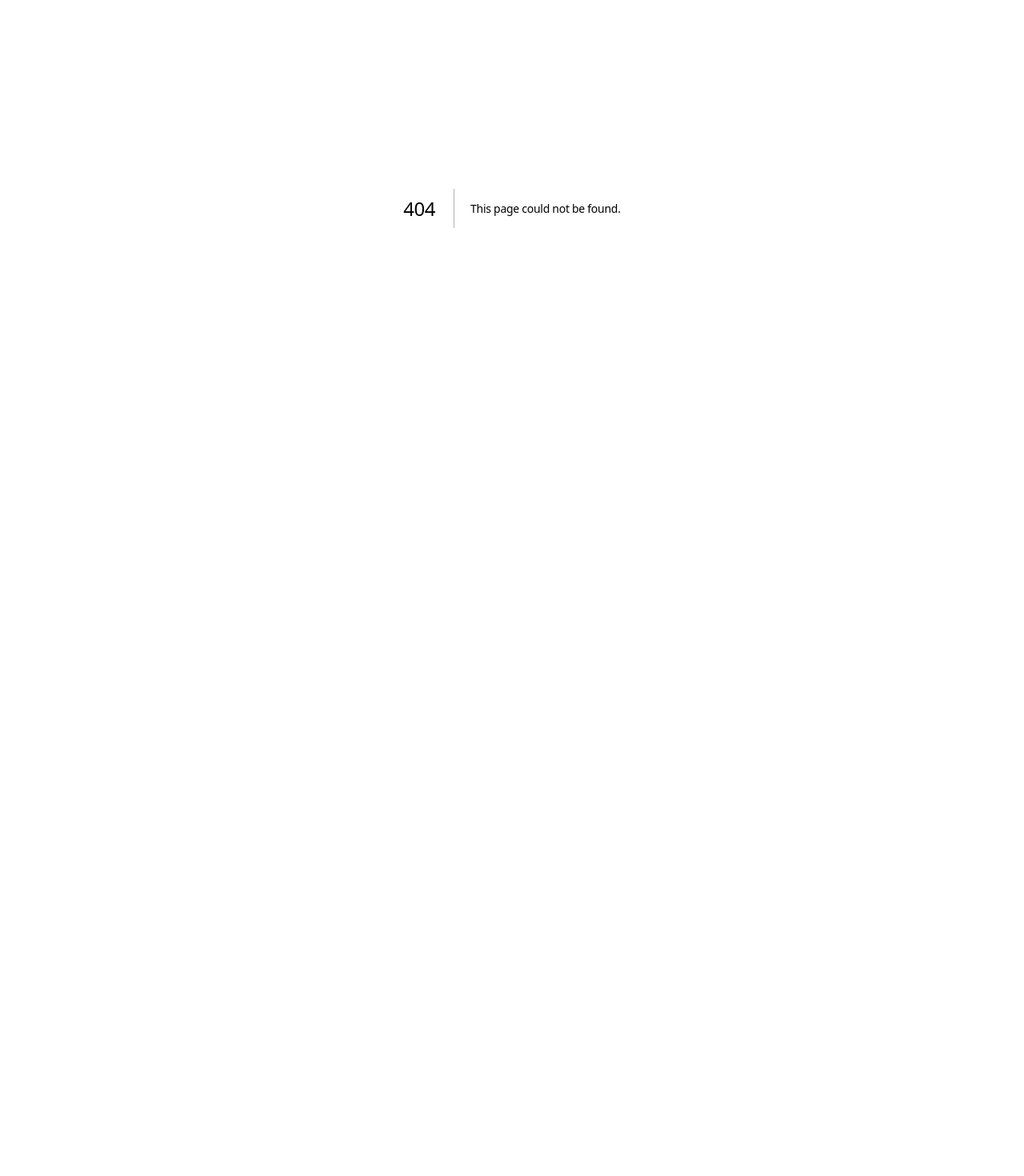
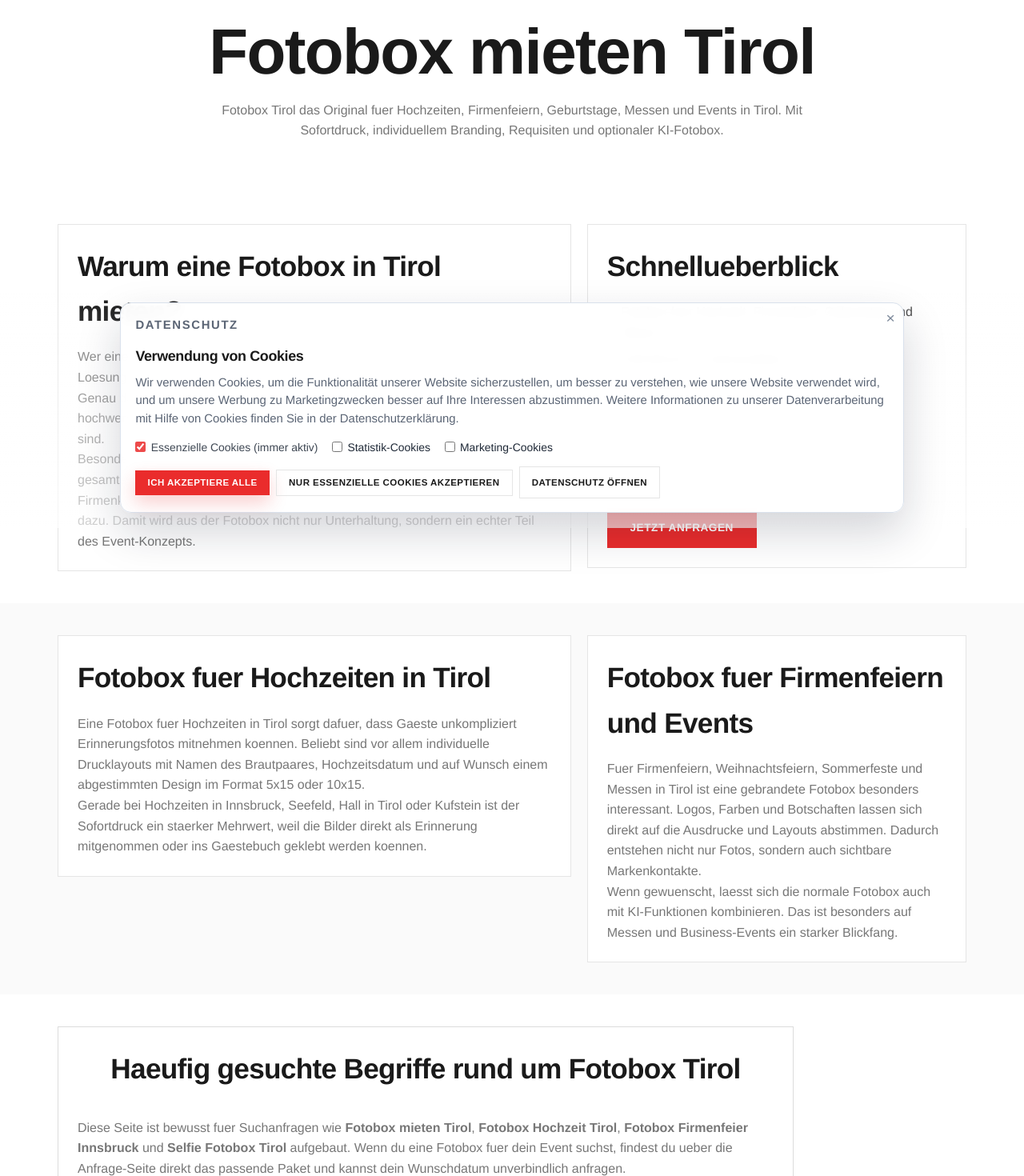
Before and after one commit to Blitzi9188/fotobox.tirol, a Next.js app: page /fotobox-mieten-tirol in a window 1280 px wide. Before the commit this address had no page. Shown: the part 140-1610 px from the top of the page at 80% size. Before the commit the page ends 800 px from the top, so only its background shows below. Built offline with nearby package versions, Linux system fonts and the light colour scheme.

Commit message:
Add Tirol SEO landing page

```diff
--- /dev/null
+++ b/src/app/fotobox-mieten-tirol/page.tsx
@@ -0,0 +1,174 @@
+import type { Metadata } from "next";
+import Link from "next/link";
+import { readCmsContent } from "@/lib/cms";
+import { SiteFooter, SiteHeader } from "@/components/site/SiteShell";
+
+const SITE_URL = "https://fotoboxtirol-production.up.railway.app";
+
+export const dynamic = "force-dynamic";
+
+export const metadata: Metadata = {
+  title: "Fotobox mieten Tirol | Fotobox Tirol das Original",
+  description:
+    "Fotobox mieten in Tirol fuer Hochzeiten, Firmenfeiern, Geburtstage und Events. Fotobox Tirol das Original mit Druck, Branding, Requisiten und KI-Funktionen.",
+  alternates: {
+    canonical: "/fotobox-mieten-tirol"
+  },
+  openGraph: {
+    title: "Fotobox mieten Tirol | Fotobox Tirol das Original",
+    description:
+      "Premium Fotobox mieten in Tirol fuer Hochzeiten, Firmenfeiern, Geburtstage und Events.",
+    url: `${SITE_URL}/fotobox-mieten-tirol`,
+    type: "article"
+  }
+};
+
+export default async function FotoboxMietenTirolPage() {
+  const content = await readCmsContent();
+  const faqItems = content.faq.items.slice(0, 4);
+
+  const jsonLd = {
+    "@context": "https://schema.org",
+    "@graph": [
+      {
+        "@type": "WebPage",
+        name: "Fotobox mieten Tirol",
+        url: `${SITE_URL}/fotobox-mieten-tirol`,
+        description:
+          "Fotobox Tirol fuer Hochzeiten, Firmenfeiern, Geburtstage und Events in Tirol."
+      },
+      {
+        "@type": "BreadcrumbList",
+        itemListElement: [
+          {
+            "@type": "ListItem",
+            position: 1,
+            name: "Startseite",
+            item: SITE_URL
+          },
+          {
+            "@type": "ListItem",
+            position: 2,
+            name: "Fotobox mieten Tirol",
+            item: `${SITE_URL}/fotobox-mieten-tirol`
+          }
+        ]
+      }
+    ]
+  };
+
+  return (
+    <>
+      <SiteHeader content={content} />
+      <main>
+        <script type="application/ld+json" dangerouslySetInnerHTML={{ __html: JSON.stringify(jsonLd) }} />
+
+        <section className="page-hero seo-landing-hero">
+          <div className="container">
+            <h1>Fotobox mieten Tirol</h1>
+            <p>
+              Fotobox Tirol das Original fuer Hochzeiten, Firmenfeiern, Geburtstage, Messen und Events in Tirol.
+              Mit Sofortdruck, individuellem Branding, Requisiten und optionaler KI-Fotobox.
+            </p>
+          </div>
+        </section>
+
+        <section className="seo-landing-section">
+          <div className="container seo-landing-grid">
+            <article className="admin-card">
+              <h2>Warum eine Fotobox in Tirol mieten?</h2>
+              <p>
+                Wer eine Fotobox in Tirol mieten will, sucht in der Regel eine unkomplizierte Loesung, die auf
+                Hochzeiten, Firmenfeiern und privaten Events sofort funktioniert. Genau darauf ist Fotobox Tirol
+                ausgelegt: schneller Aufbau, einfache Bedienung, hochwertige Ausdrucke und Bilder, die direkt vor Ort
+                und danach digital verfuegbar sind.
+              </p>
+              <p>
+                Besonders bei Hochzeiten in Innsbruck, Seefeld, Kitzbuehel, Telfs oder im gesamten Tiroler Oberland ist
+                eine Fotobox ein fixer Stimmungsmacher. Fuer Firmenkunden kommen individuelle Layouts, Logos und
+                gebrandete Ausdrucke dazu. Damit wird aus der Fotobox nicht nur Unterhaltung, sondern ein echter Teil
+                des Event-Konzepts.
+              </p>
+            </article>
+
+            <aside className="admin-card">
+              <h2>Schnellueberblick</h2>
+              <ul className="seo-landing-list">
+                <li>Fotobox fuer Hochzeit, Firmenfeier, Geburtstag und Messe</li>
+                <li>Sofortdruck in Laborqualitaet</li>
+                <li>Individuelle Layouts und Branding</li>
+                <li>Accessoires und Requisiten</li>
+                <li>Optional mit KI-Fotobox</li>
+                <li>Servicegebiet: Tirol und Umgebung</li>
+              </ul>
+              <Link href="/kontakt" className="btn seo-landing-cta">Jetzt anfragen</Link>
+            </aside>
+          </div>
+        </section>
+
+        <section className="seo-landing-section seo-landing-alt">
+          <div className="container seo-landing-grid">
+            <article className="admin-card">
+              <h2>Fotobox fuer Hochzeiten in Tirol</h2>
+              <p>
+                Eine Fotobox fuer Hochzeiten in Tirol sorgt dafuer, dass Gaeste unkompliziert Erinnerungsfotos
+                mitnehmen koennen. Beliebt sind vor allem individuelle Drucklayouts mit Namen des Brautpaares,
+                Hochzeitsdatum und auf Wunsch einem abgestimmten Design im Format 5x15 oder 10x15.
+              </p>
+              <p>
+                Gerade bei Hochzeiten in Innsbruck, Seefeld, Hall in Tirol oder Kufstein ist der Sofortdruck ein
+                staerker Mehrwert, weil die Bilder direkt als Erinnerung mitgenommen oder ins Gaestebuch geklebt werden
+                koennen.
+              </p>
+            </article>
+
+            <article className="admin-card">
+              <h2>Fotobox fuer Firmenfeiern und Events</h2>
+              <p>
+                Fuer Firmenfeiern, Weihnachtsfeiern, Sommerfeste und Messen in Tirol ist eine gebrandete Fotobox
+                besonders interessant. Logos, Farben und Botschaften lassen sich direkt auf die Ausdrucke und Layouts
+                abstimmen. Dadurch entstehen nicht nur Fotos, sondern auch sichtbare Markenkontakte.
+              </p>
+              <p>
+                Wenn gewuenscht, laesst sich die normale Fotobox auch mit KI-Funktionen kombinieren. Das ist besonders
+                auf Messen und Business-Events ein starker Blickfang.
+              </p>
+            </article>
+          </div>
+        </section>
+
+        <section className="seo-landing-section">
+          <div className="container">
+            <div className="admin-card">
+              <h2>Haeufig gesuchte Begriffe rund um Fotobox Tirol</h2>
+              <p>
+                Diese Seite ist bewusst fuer Suchanfragen wie <strong>Fotobox mieten Tirol</strong>,{" "}
+                <strong>Fotobox Hochzeit Tirol</strong>, <strong>Fotobox Firmenfeier Innsbruck</strong> und{" "}
+                <strong>Selfie Fotobox Tirol</strong> aufgebaut. Wenn du eine Fotobox fuer dein Event suchst, findest du
+                ueber die Anfrage-Seite direkt das passende Paket und kannst dein Wunschdatum unverbindlich anfragen.
+              </p>
+            </div>
+          </div>
+        </section>
+
+        <section className="seo-landing-section seo-landing-faq">
+          <div className="container">
+            <h2>Fragen zur Fotobox in Tirol</h2>
+            <div className="faq-wrap">
+              {faqItems.map((item) => (
+                <details className="faq-item" key={item.question}>
+                  <summary className="faq-question">{item.question}</summary>
+                  <p>{item.answer}</p>
+                </details>
+              ))}
+            </div>
+            <div className="seo-landing-bottom-cta">
+              <Link href="/kontakt" className="btn">Fotobox in Tirol anfragen</Link>
+            </div>
+          </div>
+        </section>
+      </main>
+      <SiteFooter content={content} />
+    </>
+  );
+}
--- a/src/app/globals.css
+++ b/src/app/globals.css
@@ -1104,6 +1104,68 @@ p {
   border-radius: 18px;
   box-shadow: 0 22px 52px rgba(15, 23, 42, 0.14);
   padding: clamp(2rem, 4vw, 3.2rem);
+}
+
+.seo-landing-hero {
+  background: #fff;
+}
+
+.seo-landing-hero .container {
+  max-width: 920px;
+}
+
+.seo-landing-hero h1,
+.seo-landing-hero p {
+  text-align: center;
+}
+
+.seo-landing-hero p {
+  max-width: 760px;
+  margin: 1rem auto 0;
+}
+
+.seo-landing-section {
+  padding: 2.5rem 0;
+}
+
+.seo-landing-alt {
+  background: #fafafa;
+}
+
+.seo-landing-grid {
+  display: grid;
+  grid-template-columns: 1.15fr 0.85fr;
+  gap: 1.25rem;
+  align-items: start;
+}
+
+.seo-landing-grid .admin-card {
+  width: 100%;
+  border-color: var(--c-line);
+}
+
+.seo-landing-grid h2,
+.seo-landing-faq h2 {
+  text-align: left;
+  margin-bottom: 1rem;
+}
+
+.seo-landing-list {
+  margin: 0 0 1.4rem 1.1rem;
+  color: #444;
+}
+
+.seo-landing-list li + li {
+  margin-top: 0.5rem;
+}
+
+.seo-landing-cta,
+.seo-landing-bottom-cta .btn {
+  margin-top: 1rem;
+}
+
+.seo-landing-bottom-cta {
+  margin-top: 1.5rem;
 }
 
 .thanks-card h1 {
--- a/src/app/sitemap.ts
+++ b/src/app/sitemap.ts
@@ -7,6 +7,7 @@ export default function sitemap(): MetadataRoute.Sitemap {
 
   return [
     "",
+    "/fotobox-mieten-tirol",
     "/kontakt",
     "/preise",
     "/danke",
```
